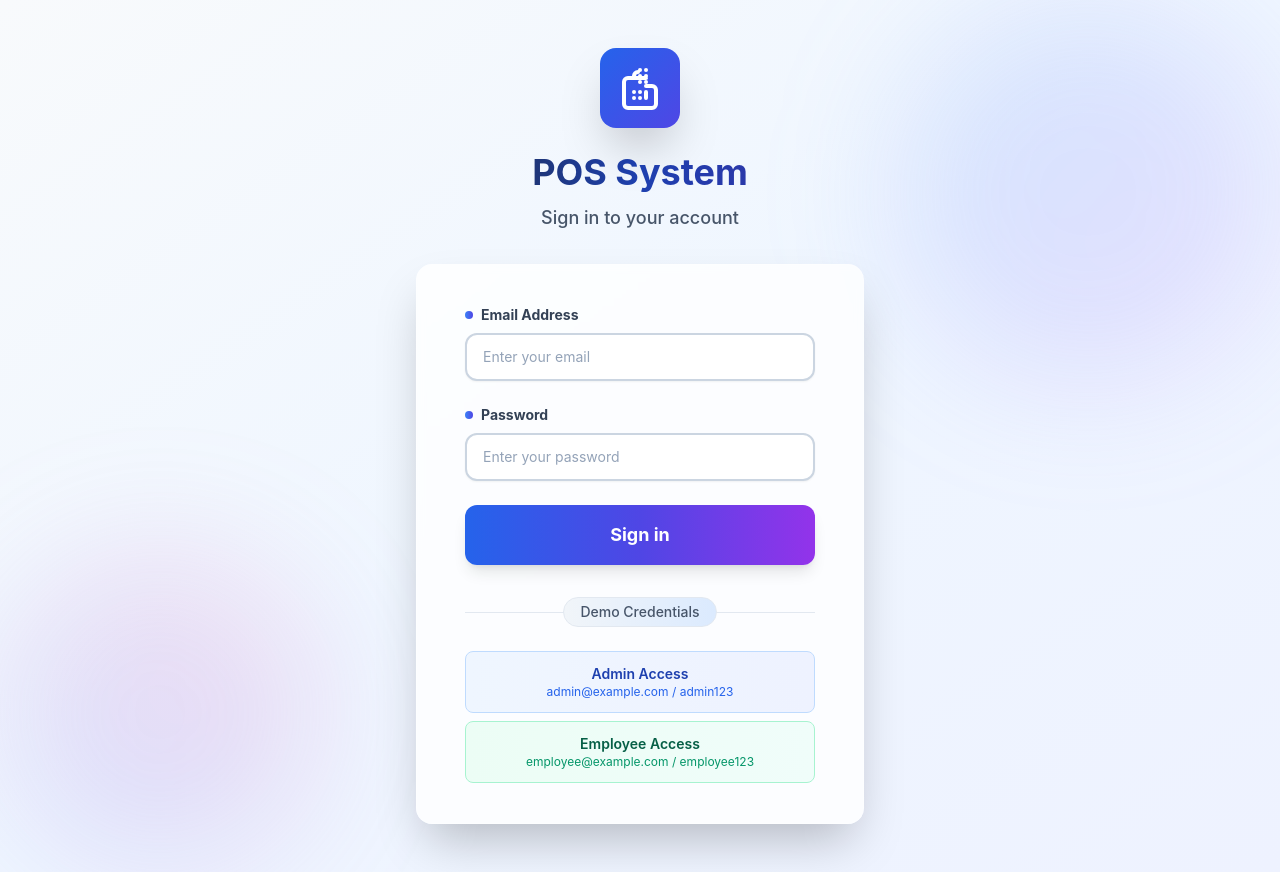
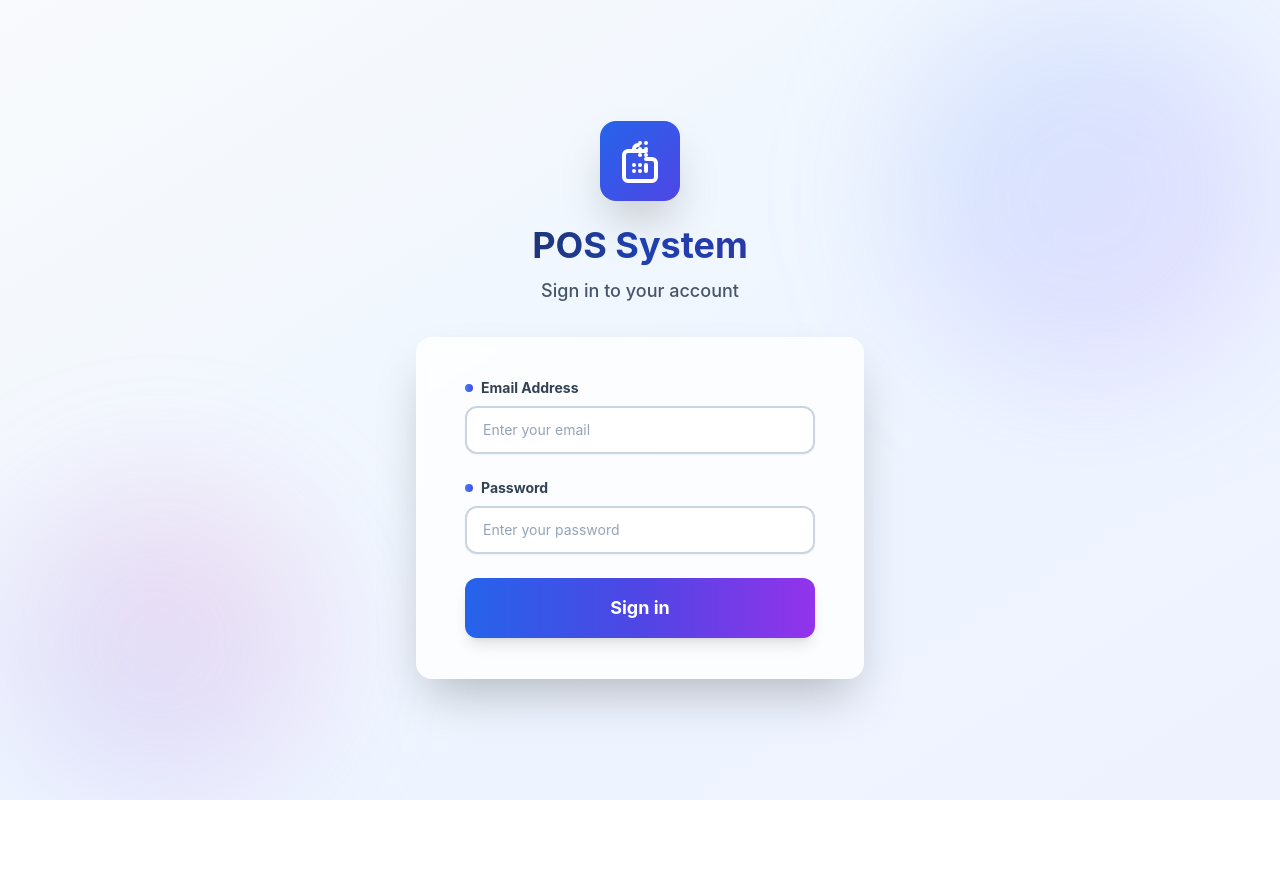
Before and after one commit to shwetabh2002/frontPro, a React (Create React App) app: page /login in a window 1280 px wide. After the commit the page ends 800 px from the top, so only its background shows below. Built offline with nearby package versions, Linux system fonts and the light colour scheme; no server answers.

Commit message:
second commit

```diff
--- a/src/config/api.ts
+++ b/src/config/api.ts
@@ -1,7 +1,7 @@
 // API Configuration Constants
 export const API_CONFIG = {
   // Base URLs - Environment-based configuration
-  BASE_URL: process.env.REACT_APP_API_BASE_URL || 'http://localhost:3000',
+  BASE_URL: process.env.NODE_ENV === 'development' ? process.env.REACT_APP_API_BASE_URL : process.env.REACT_APP_API_BASE_URL_PRODUCTION,
 
   // Environment-specific configurations
   ENVIRONMENT: {
--- a/src/pages/LoginPage.tsx
+++ b/src/pages/LoginPage.tsx
@@ -170,28 +170,7 @@ const LoginPage: React.FC = () => {
             </div>
           </form>
 
-          <div className="mt-8">
-            <div className="relative">
-              <div className="absolute inset-0 flex items-center">
-                <div className="w-full border-t border-slate-200" />
-              </div>
-              <div className="relative flex justify-center text-sm">
-                <span className="px-4 py-1 bg-gradient-to-r from-slate-100 to-blue-100 text-slate-600 font-medium rounded-full border border-slate-200">
-                  Demo Credentials
-                </span>
-              </div>
-            </div>
-            <div className="mt-6 text-center space-y-2">
-              <div className="p-3 bg-gradient-to-r from-blue-50 to-indigo-50 rounded-lg border border-blue-200">
-                <p className="text-sm font-semibold text-blue-800">Admin Access</p>
-                <p className="text-xs text-blue-600">admin@example.com / admin123</p>
-              </div>
-              <div className="p-3 bg-gradient-to-r from-emerald-50 to-teal-50 rounded-lg border border-emerald-200">
-                <p className="text-sm font-semibold text-emerald-800">Employee Access</p>
-                <p className="text-xs text-emerald-600">employee@example.com / employee123</p>
-              </div>
-            </div>
-          </div>
+
         </div>
       </div>
 
```
